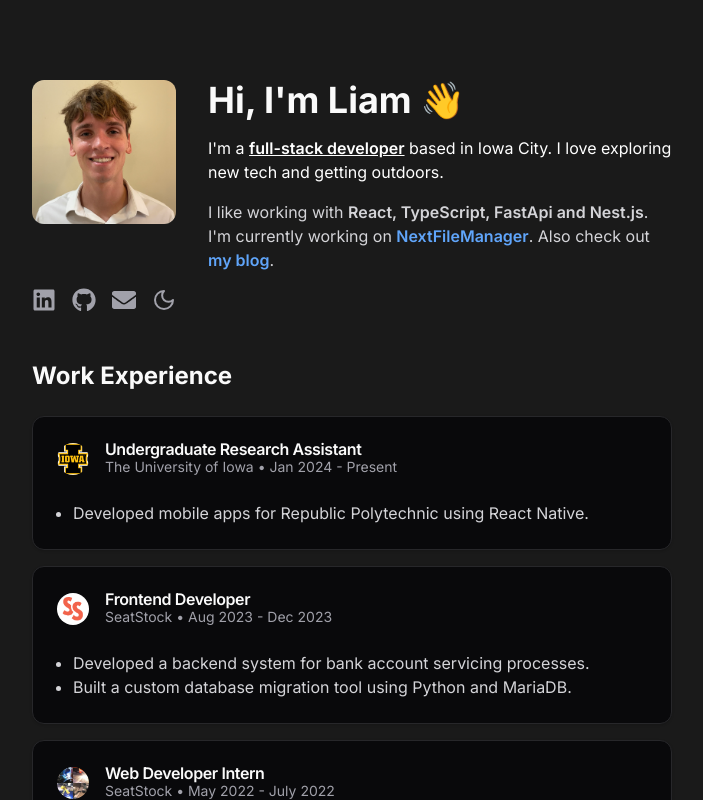
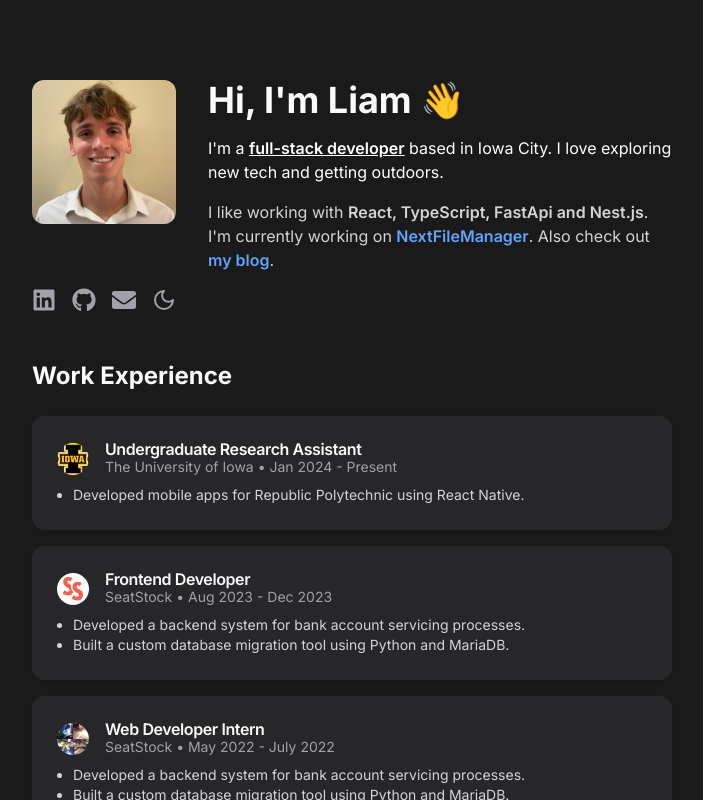
Before and after one commit to liamstamper/liam-portfolio, a React (Vite) app: page / in a window 1280 px wide. Shown: the top 800 px of the page, without its empty margins (288-991 px from the left). Built offline with nearby package versions, Linux system fonts and the light colour scheme.

Commit message:
updated padding

```diff
--- a/src/components/ui/card.tsx
+++ b/src/components/ui/card.tsx
@@ -9,7 +9,7 @@
   <div
     ref={ref}
     className={cn(
-      "rounded-xl border border-zinc-200 bg-white text-zinc-950 shadow dark:border-zinc-800 dark:bg-zinc-950 dark:text-zinc-50",
+      "rounded-xl border border-zinc-200 bg-white text-zinc-950 shadow dark:border-zinc-800 dark:bg-zinc-800 dark:text-zinc-50",
       className
     )}
     {...props}
@@ -23,7 +23,7 @@
 >(({ className, ...props }, ref) => (
   <div
     ref={ref}
-    className={cn("flex flex-col space-y-1.5 p-6", className)}
+    className={cn("flex flex-col space-y-1.5 p-6 pb-1", className)}
     {...props}
   />
 ))
@@ -57,7 +57,7 @@
   HTMLDivElement,
   React.HTMLAttributes<HTMLDivElement>
 >(({ className, ...props }, ref) => (
-  <div ref={ref} className={cn("p-6 pt-0", className)} {...props} />
+  <div ref={ref} className={cn("p-6 pt-1 text-sm", className)} {...props} />
 ))
 CardContent.displayName = "CardContent"
 
```
